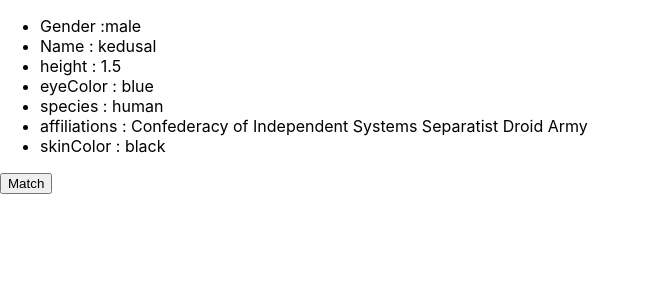
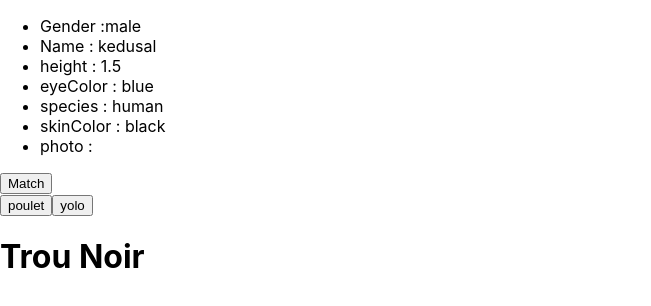
Before and after one commit to Esoriak/kedusal, a React (Create React App) app in the folder kedusal/src/: page / in a window 1280 px wide. Shown: the top 306 px of the page, without its empty margins (0-651 px from the left). Built offline with nearby package versions, Linux system fonts and the light colour scheme; the HTML template or start-up script is replaced by a standard one.

Commit message:
Update api

```diff
--- a/kedusal/src/App.js
+++ b/kedusal/src/App.js
@@ -10,30 +10,60 @@
   height: 1.5,
   eyeColor: 'blue',
   species: "human",
-  affilations: ["Confederacy of Independent Systems ", "Separatist Droid Army"],
   skinColor: "black",
-  name: 'kedusal'
+  name: 'kedusal',
+  image:""
 
 }
 
 class App extends Component {
   state = {
-    charac: sampleId
+    charac: sampleId,
+    userChoice: ''
   }
 
-  getLove() {
+  getLovpoulet() {
     const proxis = "https://cors-anywhere.herokuapp.com/"
     fetch(proxis + "https://melroune.github.io/starwars-api/api/all.json")
       .then(response => response.json())
       .then(data => {
-        this.setState({charac: data[0]})
+         const random = Math.floor(Math.random() * data.length)
+        this.setState({charac :data[random]})
       })
   }
+
+  handleUserChoice = choice => {
+    this.setState({
+      userChoice: choice
+    })
+  }
+
+  handleMyChoice = () => {
+    if (this.state.userChoice === 'poulet') {
+      return (
+        < h1 > Moi j'aime le poulet </h1>
+      )
+    } else if (this.state.userChoice === 'yolo') {
+      return ( <h1 > Moi je suis yolo </h1>
+      )
+    } else return ( <h1> Trou Noir </h1>
+    )
+  }
+
   render() {
     return (
       <div>
         <DisplayApi charac={this.state.charac} />
         <GenerateId selectId={() => this.getLove()} />
+         < button onClick = {
+           () => this.handleUserChoice('poulet')
+         } > poulet </button>
+         < button onClick = {
+           () => this.handleUserChoice('yolo')
+         } > yolo </button>
+
+         {this.handleMyChoice()}
+
       </div>
     )
   }
--- a/kedusal/src/components/DisplayApi.js
+++ b/kedusal/src/components/DisplayApi.js
@@ -21,9 +21,9 @@
 
                  <li> species : {charac.species}</li>
 
-                <li>affiliations : {charac.affilations}</li>
+                 <li>skinColor : {charac.skinColor} </li>
 
-                 <li>skinColor : {charac.skinColor} </li>
+                 <li>photo :<img src= {charac.image}/></li>
 
             </ul>
         </div>
```
